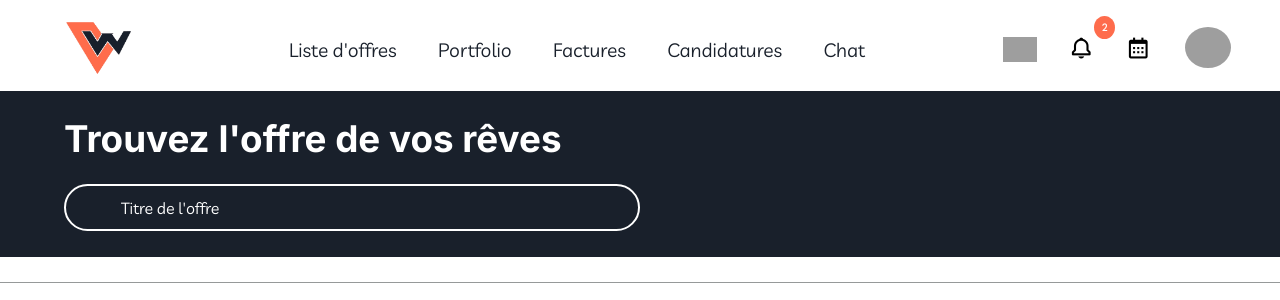
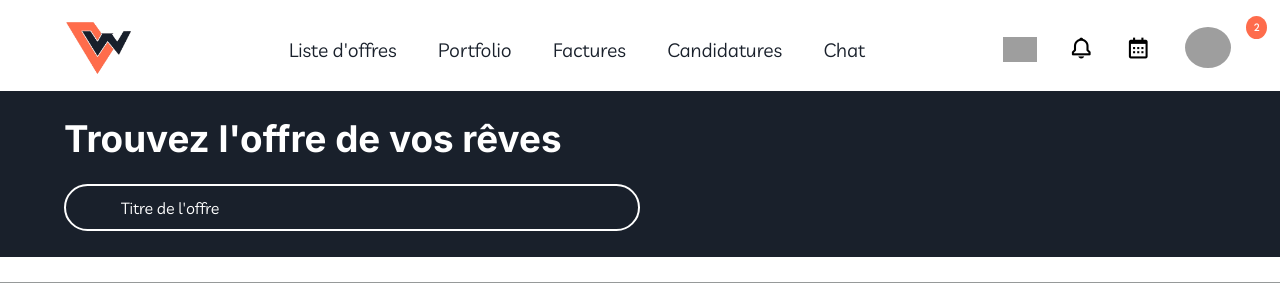
Before and after one commit to kice07/Crisma_Gamma, a PHP site: page /Freelancer_Dashboard/job.php in a window 1280 px wide. Shown: the top 300 px of the page. Run offline with PHP 8.4, Linux system fonts and the light colour scheme; the visitor is signed in with stand-in values (Sample User, id 1); data that the repository does not hold is empty; some libraries are stand-ins or nearby versions; grey boxes are pictures that could not be loaded.

Commit message:
boxicon5
Signed-off-by: kice07 <christ.ehouman07@gmail.com>

```diff
--- a/Freelancer_Dashboard/navbar.php
+++ b/Freelancer_Dashboard/navbar.php
@@ -24,7 +24,7 @@
 
         <div class="counter">
             <i class='bx bx-bell'></i>
-            <span style="top:2%;">2</span>
+            <span style="top:2%;right:1%">2</span>
         </div>
 
         <div class="counter">
```
